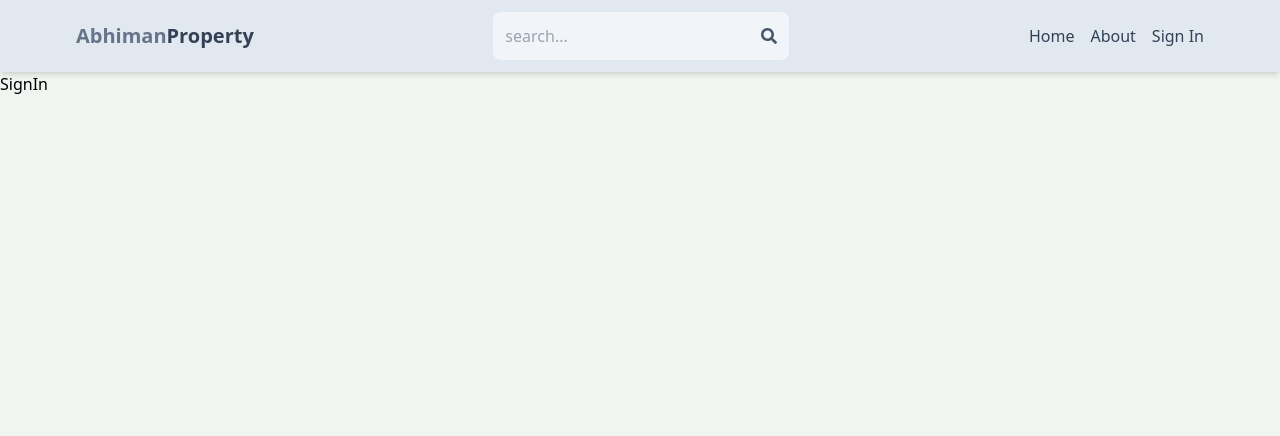
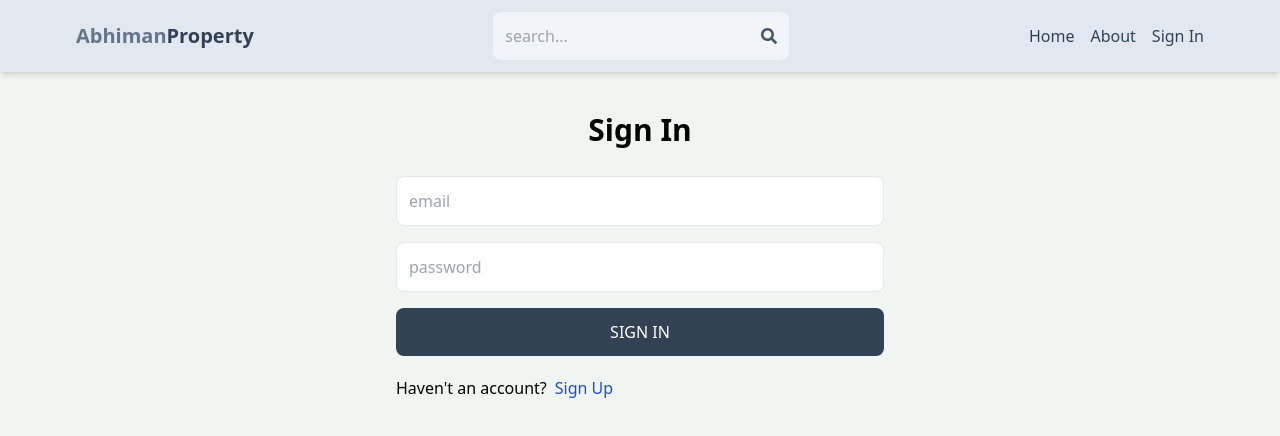
Before and after one commit to abhimax/mern-property, a React (Vite) app in the folder client/: page /sign-in in a window 1280 px wide. Shown: the top 436 px of the page. Built offline with nearby package versions, Linux system fonts and the light colour scheme.

Commit message:
feat: add sign in ui and functionality

```diff
--- a/client/src/pages/SignIn.jsx
+++ b/client/src/pages/SignIn.jsx
@@ -1,4 +1,77 @@
+import { useState } from "react";
+import { Link, useNavigate } from "react-router-dom";
+
 function SignIn() {
-  return <div>SignIn</div>;
+  const [formData, setFormData] = useState({});
+  const [loading, setLoading] = useState(false);
+  const [error, setError] = useState(null);
+  const navigate = useNavigate();
+
+  const handleOnChange = (e) => {
+    setFormData({ ...formData, [e.target.id]: e.target.value });
+  };
+  const handleOnSubmit = async (e) => {
+    e.preventDefault();
+    console.log(formData);
+    setLoading(true);
+    try {
+      const res = await fetch("/api/auth/signin", {
+        method: "POST",
+        headers: {
+          "Content-Type": "application/json",
+        },
+        body: JSON.stringify(formData),
+      });
+      const data = await res.json();
+      setLoading(false);
+      if (data.success === false) {
+        setError(data.message);
+        return;
+      }
+      navigate("/");
+      setError(null);
+
+      console.log(data);
+    } catch (error) {
+      setLoading(false);
+      setError(error);
+      return <div>ERROR</div>;
+    }
+  };
+  return (
+    <div className="p-3 max-w-lg mx-auto">
+      <h1 className="text-3xl text-center font-semibold my-7">Sign In</h1>
+      <form className="flex flex-col gap-4" onSubmit={handleOnSubmit}>
+        <input
+          type="email"
+          placeholder="email"
+          className="border p-3 rounded-lg"
+          id="email"
+          onChange={handleOnChange}
+        />
+        <input
+          type="password"
+          placeholder="password"
+          className="border p-3 rounded-lg"
+          id="password"
+          onChange={handleOnChange}
+        />
+
+        <button
+          className="bg-slate-700 text-white p-3 rounded-lg uppercase hover:opacity-95 disabled:opacity-80"
+          disabled={loading}
+        >
+          {loading ? "Loading..." : "Sign In"}
+        </button>
+      </form>
+      <div className="flex gap-2 mt-5">
+        <p>Haven't an account?</p>
+        <Link to={"/sign-up"}>
+          <span className="text-blue-700 disabled">Sign Up</span>
+        </Link>
+      </div>
+      {error && <p className="text-red-500 mt-5">{error}</p>}
+    </div>
+  );
 }
 export default SignIn;
```
